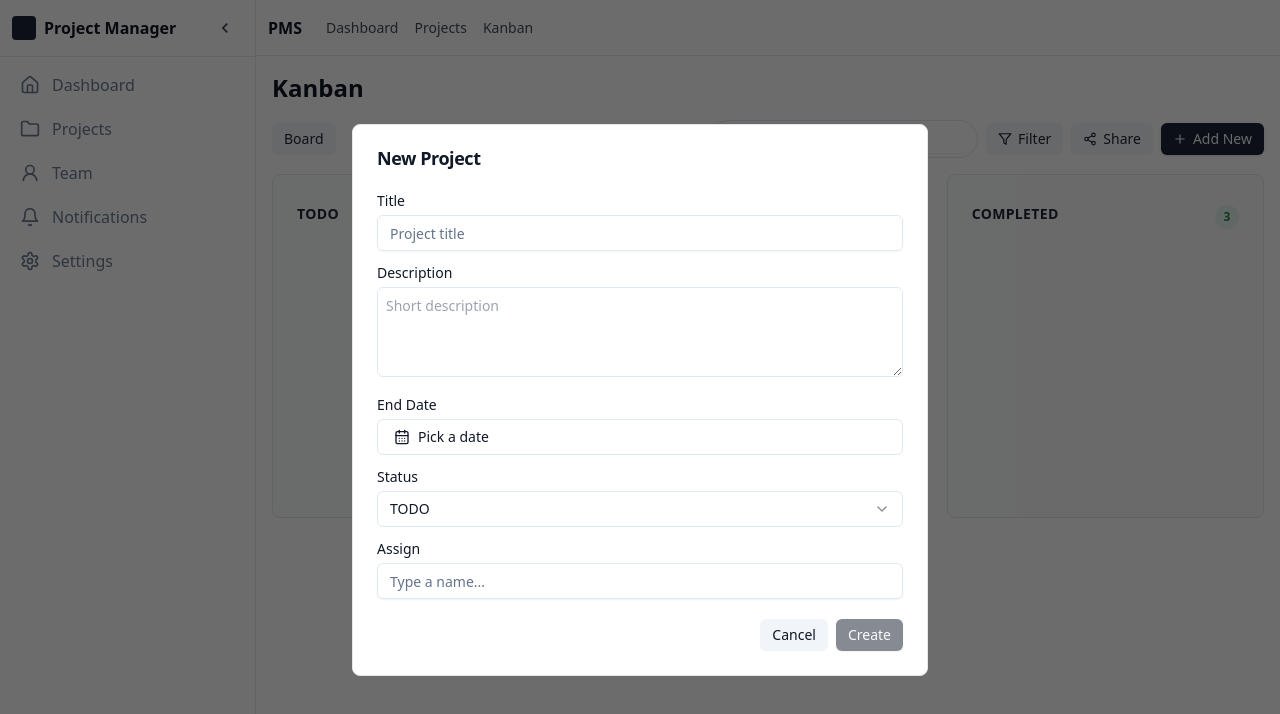
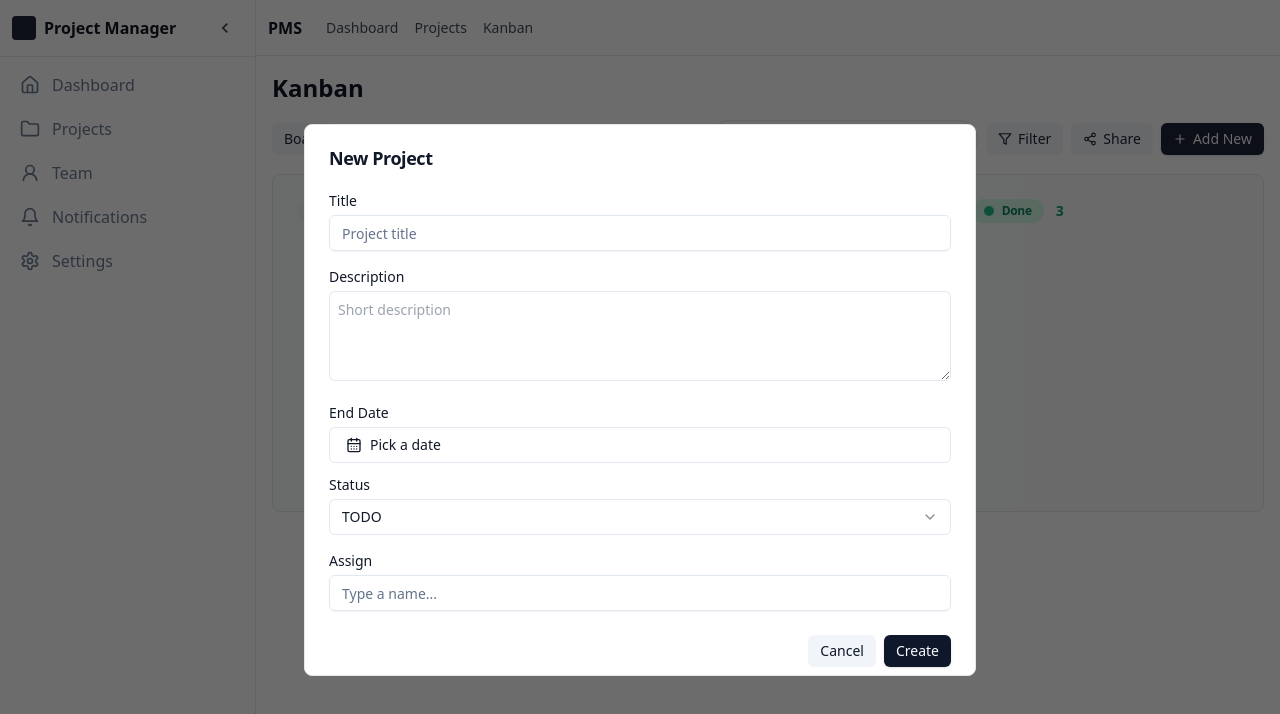
Before and after one commit to yagmurcicekdagi/project_management_system, a React (Vite) app in the folder frontend/: page /kanban in a window 1280 px wide. Both pictures are taken after typing "Sample" into the empty fields and a click on the button "Add New". Shown: the top 714 px of the page. Built offline with nearby package versions, Linux system fonts and the light colour scheme.

Commit message:
ref: kanban model improvements

```diff
--- a/frontend/src/pages/Kanban.jsx
+++ b/frontend/src/pages/Kanban.jsx
@@ -45,6 +45,7 @@ export default function Kanban() {
   const [query, setQuery] = React.useState("");
   const [showCreate, setShowCreate] = React.useState(false);
   const [title, setTitle] = React.useState("");
+  const [titleError, setTitleError] = React.useState(false);
   const [desc, setDesc] = React.useState("");
   const [assignees, setAssignees] = React.useState([]);
   const [empQuery, setEmpQuery] = React.useState("");
@@ -136,6 +137,7 @@ export default function Kanban() {
 
   function resetForm() {
     setTitle("");
+    setTitleError(false);
     setDesc("");
     setAssignees([]);
     setEmpQuery("");
@@ -145,7 +147,11 @@ export default function Kanban() {
   }
 
   function handleCreate() {
-    if (!title.trim()) return;
+    if (!title.trim()) {
+      setTitleError(true);
+      return;
+    }
+    setTitleError(false);
     const project = {
       id: Date.now(),
       name: title.trim(),
@@ -278,21 +284,32 @@ export default function Kanban() {
               }}
             >
               <div
-                className="w-full max-w-xl"
+                className="w-full max-w-2xl"
                 onClick={(e) => e.stopPropagation()}
               >
                 <Card>
                   <CardHeader>
                     <CardTitle>New Project</CardTitle>
                   </CardHeader>
-                  <CardContent className="space-y-3">
+                  <CardContent className="space-y-4 pb-2">
                     <div>
                       <label className="mb-1 block text-sm font-medium">Title</label>
                       <Input
                         value={title}
-                        onChange={(e) => setTitle(e.target.value)}
+                        onChange={(e) => {
+                          const next = e.target.value;
+                          setTitle(next);
+                          if (next.trim()) setTitleError(false);
+                        }}
+                        onBlur={() => {
+                          if (!title.trim()) setTitleError(true);
+                        }}
+                        className={titleError ? "border-red-500 focus-visible:ring-red-500" : ""}
                         placeholder="Project title"
                       />
+                      {titleError && (
+                        <p className="mt-1 text-xs font-medium text-red-600">Title is required</p>
+                      )}
                     </div>
                     <div>
                       <label className="mb-1 block text-sm font-medium">Description</label>
@@ -332,7 +349,7 @@ export default function Kanban() {
                         </Select>
                       </div>
                     </div>
-                    <div className="relative">
+                    <div>
                       <label className="mb-1 block text-sm font-medium">Assign</label>
                       <Input
                         value={empQuery}
@@ -340,7 +357,7 @@ export default function Kanban() {
                         placeholder="Type a name..."
                       />
                       {empQuery && (
-                        <div className="absolute z-10 mt-1 max-h-56 w-full overflow-auto rounded-md border bg-background shadow">
+                        <div className="mt-2 max-h-56 w-full overflow-auto rounded-md border bg-background shadow">
                           {empLoading && (
                             <div className="p-2 text-xs text-muted-foreground">Searching…</div>
                           )}
@@ -392,7 +409,7 @@ export default function Kanban() {
                       >
                         Cancel
                       </Button>
-                      <Button size="sm" onClick={handleCreate} disabled={!title.trim()}>
+                      <Button size="sm" onClick={handleCreate}>
                         Create
                       </Button>
                     </div>
@@ -434,27 +451,39 @@ export default function Kanban() {
 function Column({ id, title, items, total = 0 }) {
   // Make the entire column a droppable area
   const { setNodeRef } = useDroppable({ id });
-  let badgeToneClass = "bg-gray-500/10 text-gray-700 dark:text-gray-300";
+  let statusLabel = "Not started";
+  let columnToneClass = "bg-muted/30";
+  let pillToneClass = "bg-slate-100 text-slate-700 dark:bg-slate-800 dark:text-slate-200";
+  let dotToneClass = "bg-slate-400";
+  let countToneClass = "text-slate-700 dark:text-slate-300";
+
   if (title === "COMPLETED") {
-    badgeToneClass = "bg-green-600/10 text-green-700 dark:text-green-300";
+    statusLabel = "Done";
+    pillToneClass = "bg-emerald-100 text-emerald-700 dark:bg-emerald-900/40 dark:text-emerald-300";
+    dotToneClass = "bg-emerald-500";
+    countToneClass = "text-emerald-600 dark:text-emerald-300";
   } else if (title === "IN_PROGRESS") {
-    badgeToneClass = "bg-yellow-500/20 text-yellow-700 dark:text-yellow-300";
+    statusLabel = "In progress";
+    pillToneClass = "bg-blue-100 text-blue-700 dark:bg-blue-900/40 dark:text-blue-300";
+    dotToneClass = "bg-blue-500";
+    countToneClass = "text-blue-600 dark:text-blue-300";
   }
 
   return (
-    <Card className="bg-muted/30">
+    <Card className={columnToneClass}>
       <CardHeader className="flex flex-row items-center justify-between">
-        <CardTitle className="text-sm font-semibold tracking-wide">
-          {title.replace("_", " ")}
-        </CardTitle>
-        <span
+        <div className="inline-flex items-center gap-3">
+          <CardTitle
             className={
-            "inline-flex h-6 min-w-[1.5rem] items-center justify-center rounded-full px-2 text-xs font-semibold " +
-            badgeToneClass
+              "inline-flex items-center gap-2 rounded-full px-3 py-1 text-xs font-semibold " +
+              pillToneClass
             }
           >
-          {total}
-        </span>
+            <span className={"h-2.5 w-2.5 rounded-full " + dotToneClass} />
+            {statusLabel}
+          </CardTitle>
+          <span className={"text-sm font-semibold " + countToneClass}>{total}</span>
+        </div>
       </CardHeader>
       <CardContent ref={setNodeRef}>
         <SortableContext
@@ -487,6 +516,7 @@ function KanbanCard({ project, overlay = false }) {
     opacity: isDragging && !overlay ? 0.5 : 1,
   };
   const date = pickDate(project);
+  const progress = Number(project.progress ?? project.completion ?? 0);
   return (
     <div ref={setNodeRef} style={style} {...attributes} {...listeners}>
       <Card className="cursor-grab active:cursor-grabbing shadow-sm">
@@ -499,11 +529,13 @@ function KanbanCard({ project, overlay = false }) {
             <div className="inline-flex items-center gap-1">
               <CalendarDays size={14} /> {formatDate(date)}
             </div>
+            {progress > 0 && (
               <div className="inline-flex items-center gap-2">
                 <span className="rounded-full bg-gray-200 px-2 py-0.5 text-[10px] text-gray-700 dark:bg-zinc-800 dark:text-zinc-300">
-                0%
+                  {Math.round(progress)}%
                 </span>
               </div>
+            )}
           </div>
         </CardContent>
       </Card>
```
Lines whose indentation alone changed are shown as unchanged.
